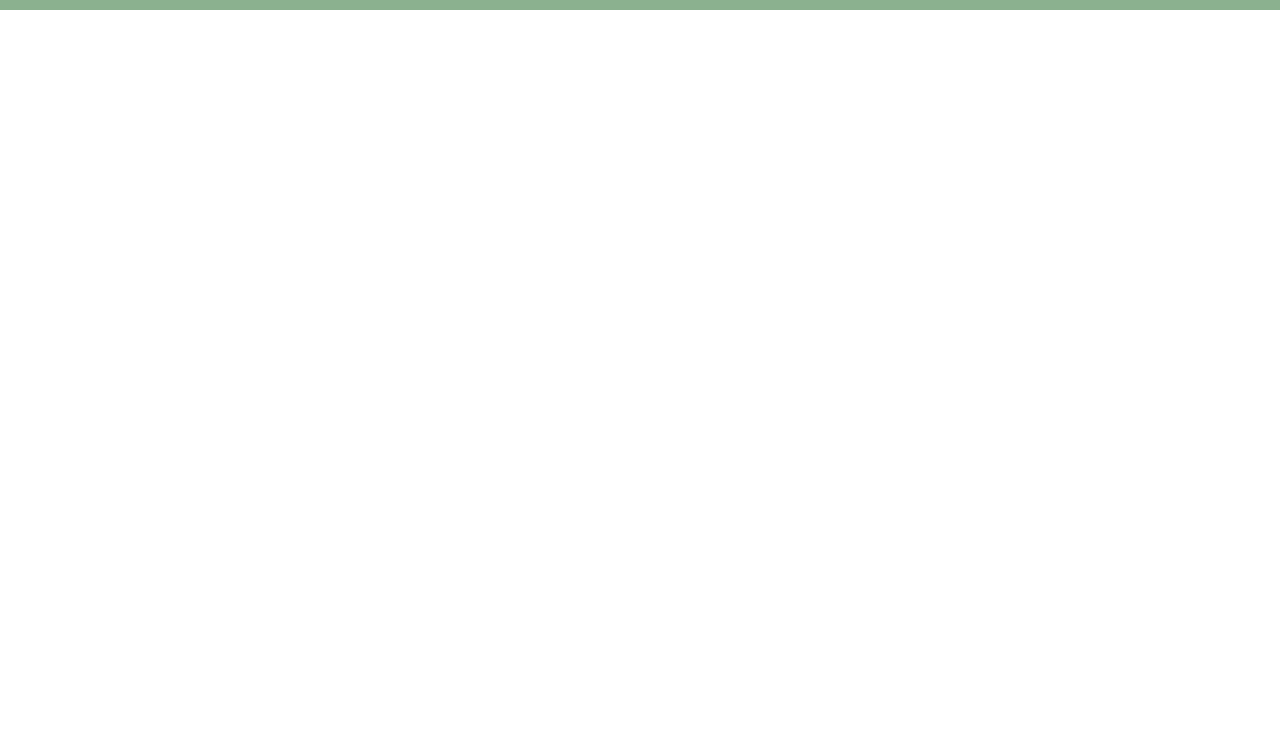
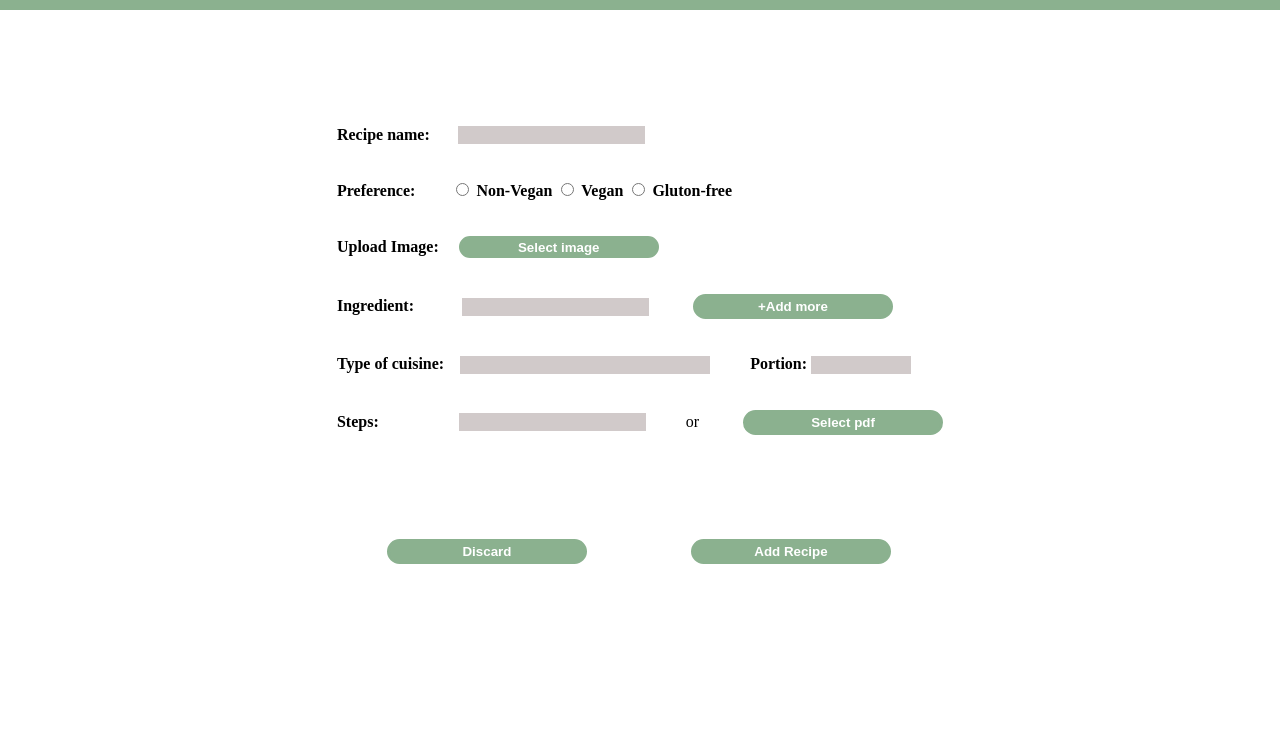
Before and after one commit to Group-Project-CP317/Weekly-Recipe-Generator, a Django app: page /create-recipe in a window 1280 px wide. Shown: the part 80-810 px from the top of the page. Run offline with Django 4.2, Linux system fonts and the light colour scheme.

Commit message:
Pushed create recipe for Por(he had issues with )

```diff
--- a/app/static/main.css
+++ b/app/static/main.css
@@ -378,3 +378,57 @@ h3 {
     margin: 3% 0 3% 3%;
     width: 450px;
 }
+
+/* Create recipe Page */
+.image-button {
+    width: 200px;
+    height: 22px;
+    min-width: 100px;
+    font-weight: bold;
+    text-align: center;
+    border-radius: 21px;
+    background-color: #8BB18F;
+    border: solid #8BB18F;
+    color: #ffffff;
+}
+
+.add-ingredient-button{
+    width: 200px;
+    height: 25px;
+    min-width: 100px;
+    font-weight: bold;
+    text-align: center;
+    border-radius: 21px;
+    background-color: #8BB18F;
+    border: solid #8BB18F;
+    color: #ffffff;
+}
+
+.discard-button{
+    width: 200px;
+    height: 25px;
+    min-width: 100px;
+    font-weight: bold;
+    text-align: center;
+    border-radius: 21px;
+    background-color: #8BB18F;
+    border: solid #8BB18F;
+    color: #ffffff;
+}
+
+.add-recipe-button{
+    width: 200px;
+    height: 25px;
+    min-width: 100px;
+    font-weight: bold;
+    text-align: center;
+    border-radius: 21px;
+    background-color: #8BB18F;
+    border: solid #8BB18F;
+    color: #ffffff;
+}
+
+.tab{
+    display:inline-block;
+    margin-left: 40px;
+}
--- a/app/templates/create-recipe.html
+++ b/app/templates/create-recipe.html
@@ -6,5 +6,40 @@
 
 <!-- Create Recipe Page Content -->
 {% block content %}
+<div class="login-page">
+    <form>
+        <label for ="Rname"><b>Recipe name:</b>&emsp;&ensp;</label>
+        <input type="text" id="rname" name="rname" style="background-color: #d1caca; border: solid #d1caca; height: 18px"><br><br><br>
+
+        <label for ="Preference"><b>Preference:  </b>&emsp;&ensp;&nbsp;</label>
+        <input type="radio" name="preference" id="preference1" value="Non-vegan">
+        <label for="preference1"><b>Non-Vegan</b></label>
+        <input type="radio" name="preference" id="preference2" value="Vegan">
+        <label for="preference2"><b>Vegan</b></label>
+        <input type="radio" name="preference" id="preference3" value="Gluton-free">
+        <label for="preference3"><b>Gluton-free</b></label>
+        <br><br><br>
+
+        <label for ="Uimage"><b>Upload Image:</b></label>&emsp;
+        <input type="button" class="image-button" value="Select image"><br><br><br>
+
+        <label for ="Ingredient"><b>Ingredient:</b></label><span class="tab"></span>&nbsp;
+        <input type="text" id="ingredient" name="ingredient" style="background-color: #d1caca; border: solid #d1caca; height: 18px"><span class="tab"></span>
+        <input type="button" class="add-ingredient-button" value="+Add more"><br><br><br>
+
+        <label for ="Cuisine"><b>Type of cuisine: </b></label>&nbsp;&nbsp;
+        <input type="text" id="cuisine" name="cuisine" style="background-color: #d1caca; border: solid #d1caca; width: 250px; height: 18px"><span class="tab"></span><b>Portion:</b>
+        <input type="text" id="ingredient" name="ingredient" style="background-color: #d1caca; border: solid #d1caca; width: 100px; height: 18px">
+        <br><br><br>
+
+        <label for ="Steps"><b>Steps: </b></label><span class="tab"></span>&emsp;&emsp;
+        <input type="text" id="step" name="step" style="background-color: #d1caca; border: solid #d1caca; height: 18px"><span class="tab"></span>or<span class="tab"></span>
+        <input type="button" class="add-ingredient-button" value="Select pdf"><br><br><br><br>
+
+        <button class="discard-button" style="margin: 50px; " type="submit">Discard</button>
+        <button class="add-recipe-button" style="margin: 50px; " type="submit">Add Recipe</button>
+    </form>
+</div>
+
 
 {% endblock content %}
```
